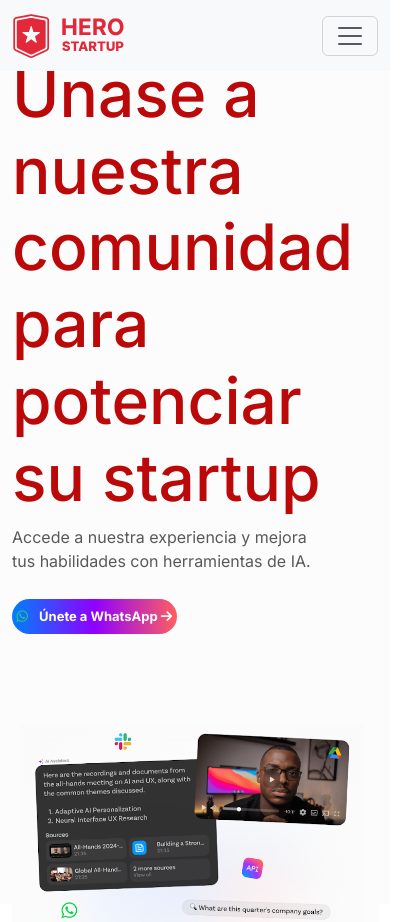
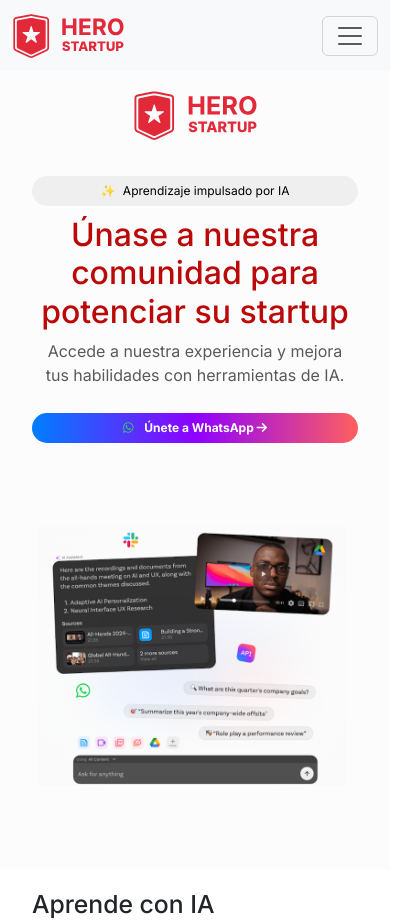
Before and after one commit to The0Joseph/LandingHero, a plain HTML site: page index.html in a window 390 px wide. Shown: the top 922 px of the page, 420 px wide, since content can reach past the window. Drawn offline with nearby package versions, Linux system fonts and the light colour scheme; a web font is replaced by a local one.

Commit message:
incorporando el modo responsive

```diff
--- a/index.html
+++ b/index.html
@@ -155,7 +155,7 @@
         <section class="d-flex align-items-center">
             <div class="container section-join-whatsapp">
                 <div class="row row-cols-2 align-items-center justify-content-center">
-                    <div class="col 12 col-md-6">
+                    <div class="col 12 col-md-6 text-whatsapp">
                         <div class="section-join-whatsapp-content my-3">
                             <h2 class="my-4">¿Estás listo para comenzar con
                                 HeroStartup AI?</h2>
@@ -170,7 +170,7 @@
                         </div>
                     </div>
                     <div class="col-12 col-md-4 text-center">
-                        <img  width="400" src="/public/img/6.png" alt="">
+                        <img class="image-recuadro" src="/public/img/6.png" alt="">
                     </div>
                 </div>
             </div>
--- a/public/style/style.css
+++ b/public/style/style.css
@@ -117,10 +117,59 @@
 .nav-item:hover::after{
     width: 100%;
 }
+.image-recuadro{
+    width: 400px;
+}
+.text-whatsapp{
+    width: 100%;
+}
 
 
-@media (mmin-witdh: 768px) {
-    .sections-content > section{
-        height: 100%;
+@media screen and (max-width: 1024px) {
+    .section-presentation {
+        flex-direction: column;
+        justify-content: center;
+        text-align: center;
+    }
+    .section-presentation-title {
+        font-size: 3rem;
+    }
+    .btnHero {
+        width: 70%;
     }
 }
+
+@media screen and (max-width: 768px) {
+    .section-presentation-logo > img {
+        height: 50px;
+    }
+    .section-presentation-title {
+        font-size: 2.5rem;
+    }
+    .btnHero {
+        font-size: 12px;
+        padding: 6px 0;
+    }
+    .image-recuadro{
+        width: 200px;
+    }
+    .text-whatsapp{
+        width: 100%;
+    }
+
+}
+
+@media screen and (max-width: 480px) {
+    .sections-content > section {
+        height: auto;
+        padding: 20px;
+    }
+    .section-presentation-title {
+        font-size: 2rem;
+    }
+    .btnHero {
+        width: 100%;
+    }
+
+
+}
```
